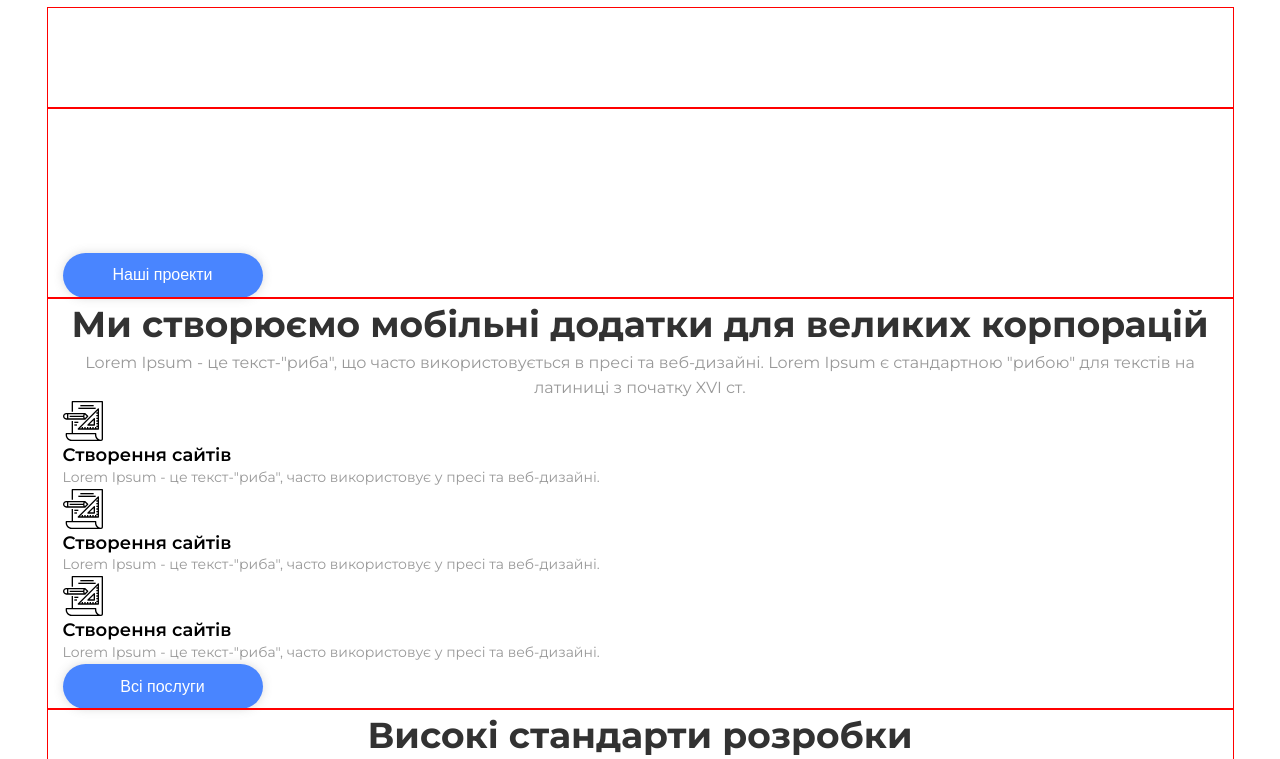
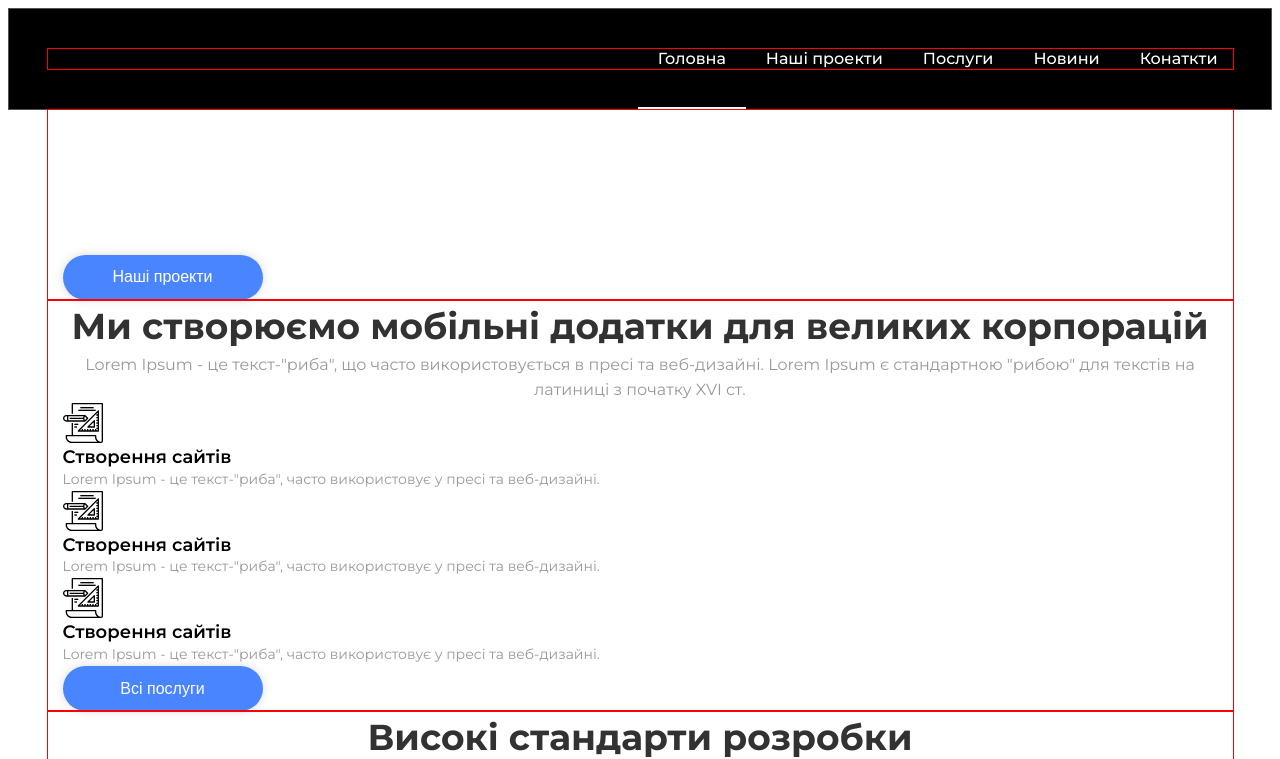
Before and after one commit to vova3002/fe-5_project, a plain HTML site: page index.html in a window 1280 px wide. Shown: the top 759 px of the page. Drawn offline with Linux system fonts and the light colour scheme.

Commit message:
header sass

```diff
--- a/index.html
+++ b/index.html
@@ -21,7 +21,7 @@
         <nav class="header__navigation">
           <ul class="header__list">
             <li class="header__item">
-              <a href="./index.html" class="header__link">Головна</a>
+              <a href="./index.html" class="header__link header__active">Головна</a>
             </li>
             <li class="header__item">
               <a href="#" class="header__link">Наші проекти</a>
--- a/sass/components/_header.scss
+++ b/sass/components/_header.scss
@@ -1,6 +1,30 @@
+.header{
+    background-color: black;
+    padding-top: 40px;
+    padding-bottom: 40px;
+    border: 1px solid rgba(161, 161, 161, 0.5);
+}
+
+.header__list{
+    display: flex;
+    gap: 40px;
+    justify-content:right;
+}
+
 .header__link{
-font-weight: 500;
-font-size: 16px;
-line-height: 1.25;
-color: #FFFFFF;
+    font-weight: 500;
+    font-size: 16px;
+    line-height: 1.25;
+    color: #FFFFFF;
+    position: relative;
 }
+.header__active::before{
+    position: absolute;
+    bottom: -41px;
+    right: -20px;
+    display: block;
+    width:calc(100% + 40px);
+    height: 2px;
+    background: #FFFFFF;
+    content: "";
+}
```
Also changed, not shown: css/main.css, css/main.min.css, 2 other files.
